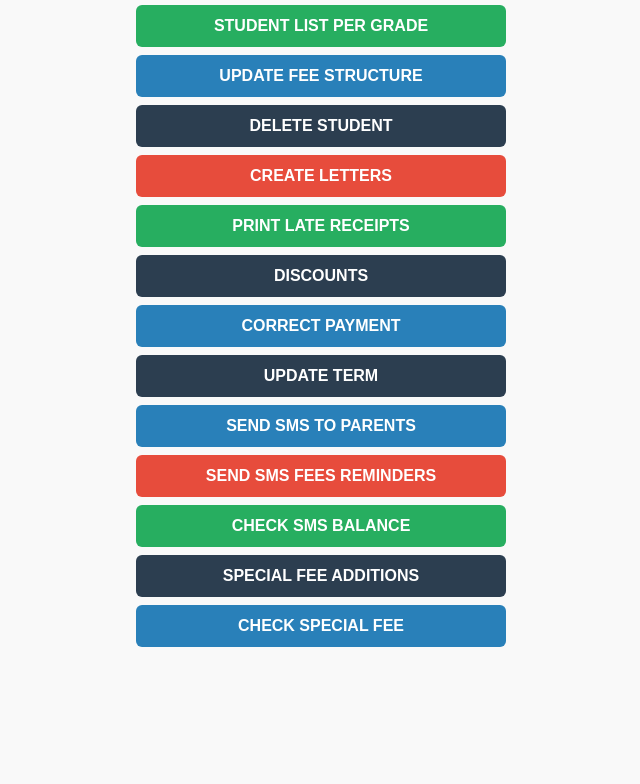
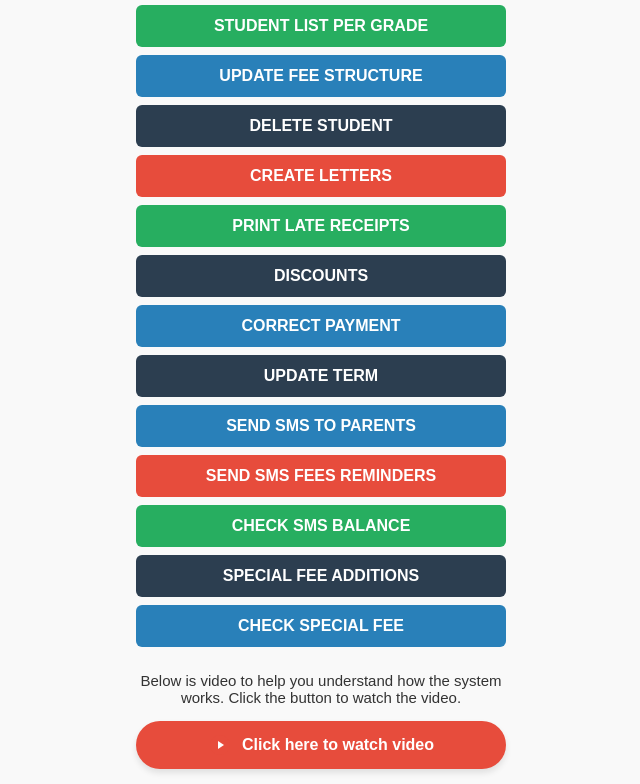
Before and after one commit to masomodigital/Eastway-UI, a plain HTML site: page index.html in a window 1280 px wide. Shown: the part 447-1231 px from the top of the page, without its empty margins (319-959 px from the left). Before the commit the page ends 1117 px from the top, so only its background shows below. Drawn offline with Linux system fonts and the light colour scheme.

Commit message:
Update index.html

```diff
--- a/index.html
+++ b/index.html
@@ -71,6 +71,34 @@
     .button:hover {
       opacity: 0.85;
     }
+    .watch-video-button {
+  display: flex;
+  align-items: center;
+  justify-content: center;
+  gap: 10px;
+  background-color: #e74c3c;
+  color: white;
+  padding: 12px;
+  margin-top: 10px;
+  text-decoration: none;
+  border-radius: 30px;
+  font-size: 16px;
+  font-weight: bold;
+  transition: background-color 0.3s ease, transform 0.2s ease;
+  box-shadow: 0 4px 6px rgba(0, 0, 0, 0.1);
+}
+
+.watch-video-button:hover {
+  background-color: #c0392b;
+  transform: scale(1.02);
+}
+
+.video-icon {
+  width: 24px;
+  height: 24px;
+  flex-shrink: 0;
+}
+
   </style>
 </head>
 <body>
@@ -102,6 +130,17 @@
      <a href="https://script.google.com/macros/s/AKfycbyTuLUcwh44sh2IeTYzFYEQVgCawZ7ZTeTM7Y1TzGenKj4-4s11wgbq77alE0LTy2N2/exec" class="button green">CHECK SMS BALANCE</a>
      <a href="https://script.google.com/macros/s/AKfycbwy_vOaU2WCHo6I2JrL2Iwa04mogAfp93Ee_eex1sTY3PlQ8QrSW6Q-qR8PekYcN8addw/exec" class="button black">SPECIAL FEE ADDITIONS</a>
      <a href="https://script.google.com/macros/s/AKfycbwx8yezqyPTNPw5-Bx4ogaN9Pc2V9jBL3ll7FcCGpC4RLEIFDedJxblXOltjYDHa4k/exec" class="button blue">CHECK SPECIAL FEE</a>
-  </div>
+        <p style="text-align: center; font-size: 15px; color: #333; margin-top: 25px;">
+      Below is video to help you understand how the system works. Click the button to watch the video.
+    </p>
+
+    <a href="https://screenapp.io/app/#/shared/4wNQZsY7jZ" target="_blank" class="watch-video-button">
+      <svg xmlns="http://www.w3.org/2000/svg" class="video-icon" viewBox="0 0 24 24" fill="white">
+        <circle cx="12" cy="12" r="10" fill="#e74c3c"/>
+        <polygon points="10,8 16,12 10,16" fill="white"/>
+      </svg>
+      Click here to watch video
+    </a>
+</div>
 </body>
 </html>
```
